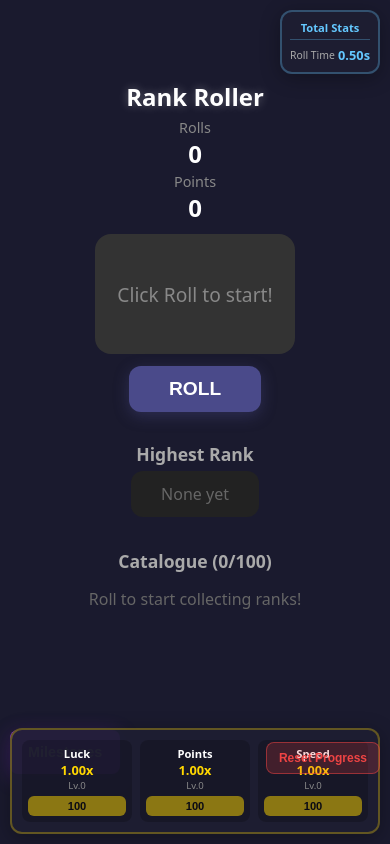
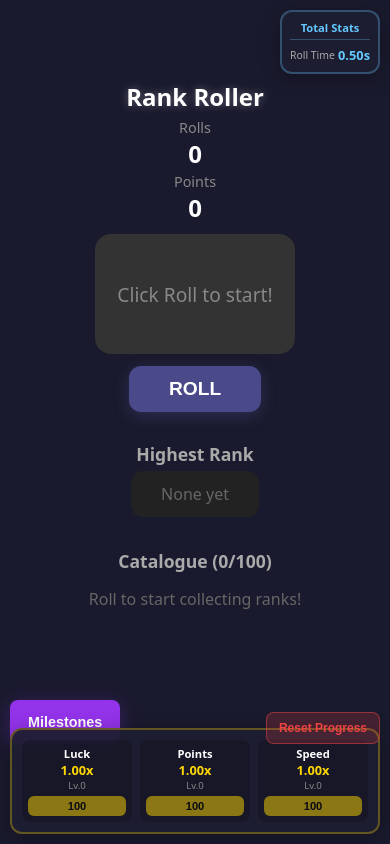
Before and after one commit to qeadw/rank-roller, a Next.js app: page / in a window 390 px wide. Built offline with nearby package versions, Linux system fonts and the light colour scheme.

Commit message:
Fix mobile UI overlap for milestones and reset panels
Move milestones and reset panels higher (bottom: 100px) to prevent
overlapping with the upgrades panel on mobile devices.

Co-Authored-By: Claude Opus 4.5 <noreply@anthropic.com>

```diff
--- a/app/globals.css
+++ b/app/globals.css
@@ -8,7 +8,7 @@
   .milestones-panel {
     position: fixed !important;
     top: auto !important;
-    bottom: 70px !important;
+    bottom: 100px !important;
     left: 10px !important;
     right: auto !important;
   }
@@ -81,7 +81,7 @@
   }
 
   .reset-panel {
-    bottom: 70px !important;
+    bottom: 100px !important;
     right: 10px !important;
     left: auto !important;
   }
```
